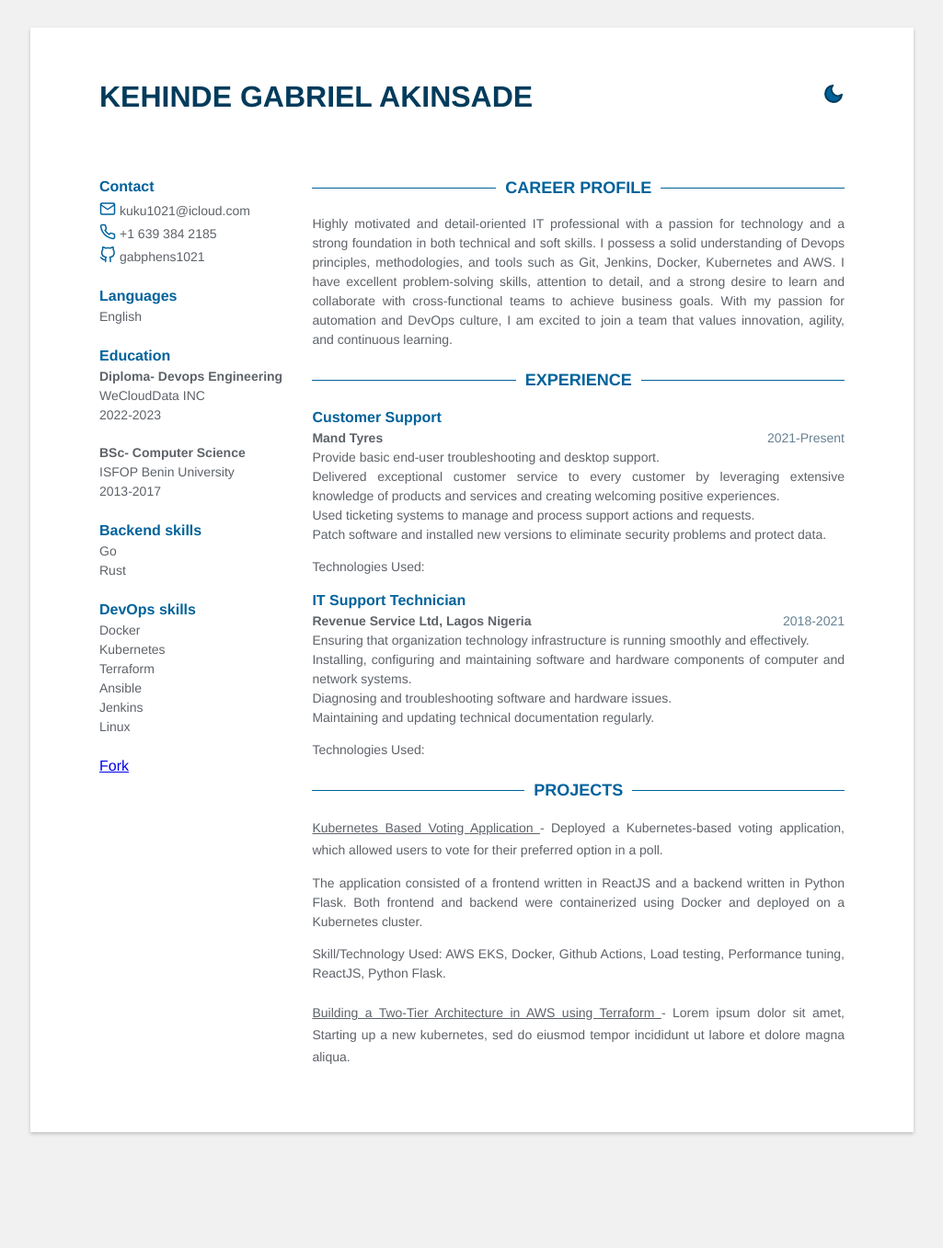
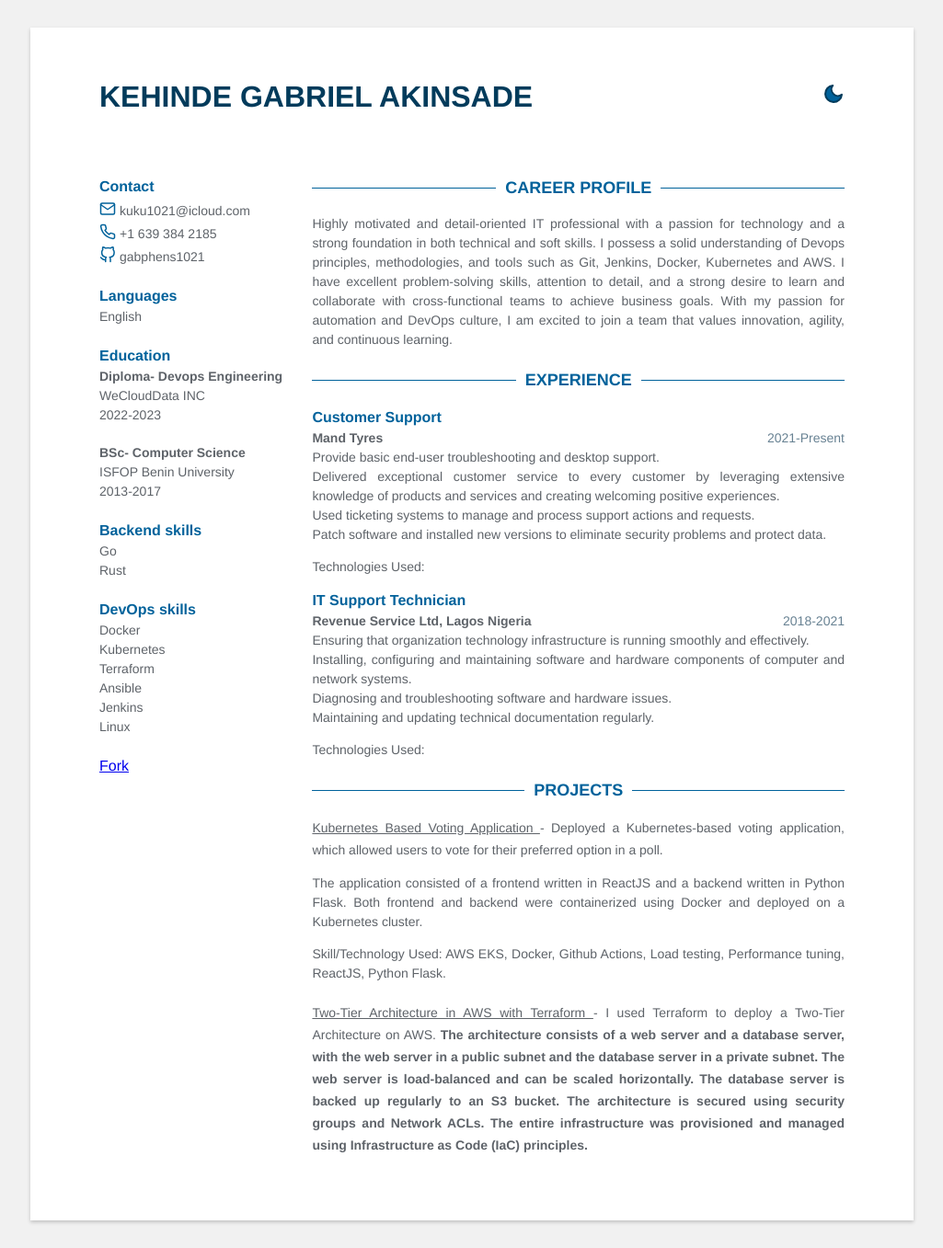
Before and after one commit to gabphens1021/kehindeakinsade.github.io, a Jekyll site: the page built from index.html, in a window 1280 px wide. Shown: the whole page at 92% size, without its empty margins (127-1152 px from the left). Built offline with Jekyll 4.4.1, drawn with Linux system fonts in a browser that asks for light colours; before the commit the page ends 1261 px from its top, so only the background shows below that.

Commit message:
Adding second project

```diff
--- a/_data/data.yml
+++ b/_data/data.yml
@@ -74,8 +74,10 @@ projects:
       Both frontend and backend were containerized using Docker and deployed on a Kubernetes cluster. <p>
       Skill/Technology Used: AWS EKS, Docker, Github Actions, Load testing, Performance tuning, ReactJS, Python Flask.
 
-  - title: Building a Two-Tier Architecture in AWS using Terraform
+  - title: Two-Tier Architecture in AWS with Terraform
     link: #
     details: |
-      Lorem ipsum dolor sit amet, Starting up a new kubernetes, sed do eiusmod
-      tempor incididunt ut labore et dolore magna aliqua.
+      I used Terraform to deploy a Two-Tier Architecture on AWS. <b>
+      The architecture consists of a web server and a database server, with the web server in a public subnet and the database server in a private subnet. The web server is load-balanced and can be scaled horizontally. <b>
+      The database server is backed up regularly to an S3 bucket. The architecture is secured using security groups and Network ACLs. <b>
+      The entire infrastructure was provisioned and managed using Infrastructure as Code (IaC) principles.
```
